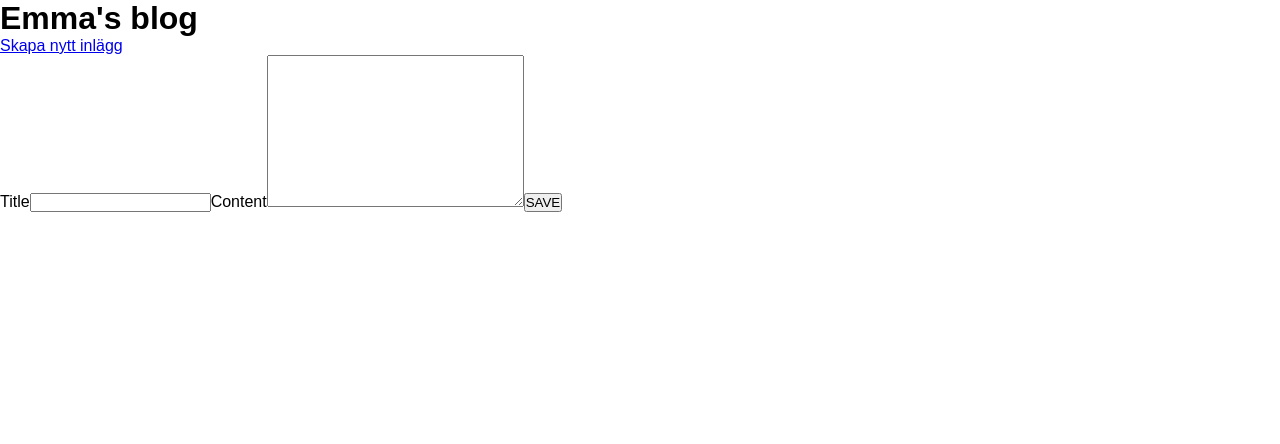
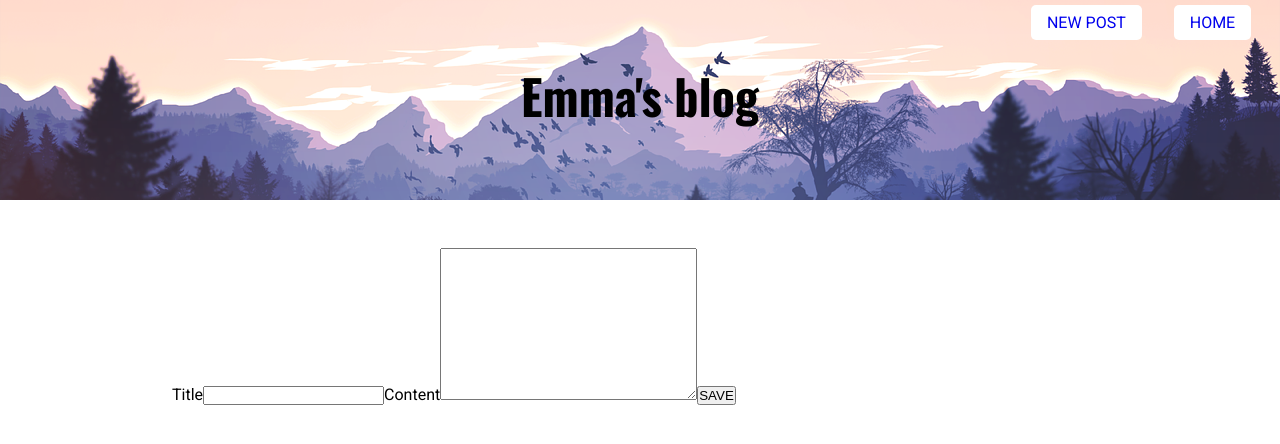
Before and after one commit to emmalearnscode/mini-blog, a Vue app: page /post/1/edit in a window 1280 px wide. Shown: the top 444 px of the page. Built offline with nearby package versions, Linux system fonts and the light colour scheme.

Commit message:
add update and delete logic plus css

```diff
--- a/src/App.vue
+++ b/src/App.vue
@@ -1,14 +1,33 @@
 <template>
   <div id="app">
     <header>
+      <div class="head-container">
+        <nav>
+          <router-link to="/newPost">New post</router-link>
+          <router-link v-if="notHomePath" to="/">HOME</router-link>
+        </nav>
       <h1>Emma's blog</h1>
-<router-link to="/newPost">Skapa nytt inlägg</router-link>
+      </div>
     </header>
-    <router-view/>
+
+
+    <router-view class="body-container" />
   </div>
 </template>
 
+<script>
+export default {
+  computed: {
+    notHomePath() {
+      return this.$route.path != "/"
+    }
+  }
+}
+</script>
+
 <style lang="scss">
+@import url('https://fonts.googleapis.com/css2?family=Oswald:wght@400;700&family=Roboto&display=swap');
+
 * {
   box-sizing: border-box;
   padding: 0;
@@ -17,7 +36,55 @@
 }
 
 body {
-  font-family: Arial, Helvetica, sans-serif;
+  font-family: 'Roboto', sans-serif;
+
+  h1, h2, h3, h4, h5, h6 {
+    font-family: 'Oswald', sans-serif;
+  }
+
+  .body-container {
+    max-width: 1000px;
+      margin: 3rem auto;
+      padding: 0 2rem;
+  }
+
+  header {
+    background-color: aquamarine;
+    background-image: url("./assets/mountains.png");
+    background-position: center;
+    background-repeat: no-repeat;
+    background-size: cover;
+    height: 200px;
+
+
+    .head-container {
+      max-width: 1440px;
+      margin: 0 auto;
+      display: grid;
+      grid-template-columns: 100%;
+      grid-template-rows: 60px 140px;
+    }
+
+
+    nav {
+      place-self: start end;
+      margin: 0.8rem;
+
+      a {
+        text-decoration: none;
+        margin: 1rem;
+        background-color: #fff;
+        padding: 0.5rem 1rem;
+        border-radius: 5px;
+        text-transform: uppercase;
+      }
+    }
+
+    h1 {
+      place-self: start center;
+      font-size: 3rem;
+    }
+  }
 }
 
 
--- a/src/components/BlogPost.vue
+++ b/src/components/BlogPost.vue
@@ -5,20 +5,32 @@
   <p>{{blogPost.content}}</p>
 </section>
 <button @click="editPost(blogPost._id)">EDIT</button>
+<button @click="deletePost(blogPost._id)">DELETE</button>
 
 </div>
 </template>
 
 <script>
 export default {
+  beforeCreate() {
+    let id = this.$route.params.id
+    this.$store.dispatch("fetchOneBlogPost", id)
+
+  },
 computed: {
   blogPost() {
+
     return this.$store.state.BlogModule.currentPost
   }
 },
 methods: {
   editPost(id) {
     this.$router.push(`${id}/edit`)
+  },
+  deletePost(id) {
+
+    this.$store.dispatch("deleteOnePost", id)
+    this.$router.push("/")
   }
 }
 }
--- a/src/components/EditPost.vue
+++ b/src/components/EditPost.vue
@@ -34,6 +34,7 @@ created() {
   this.title = this.blogPost.title;
   this.content = this.blogPost.content
 },
+
 methods: {
   ...mapActions(['editBlogPost']),
 editPost() {
--- a/src/components/NewPost.vue
+++ b/src/components/NewPost.vue
@@ -28,7 +28,8 @@ addPost() {
     title: this.title,
     content: this.content
     }
-  )
+  ),
+  this.$router.push("/")
 }
 }
 }
--- a/src/store/blogModule.store.js
+++ b/src/store/blogModule.store.js
@@ -21,12 +21,8 @@ export default {
     },
     [Mutations.FETCH_ONE_BLOG_POST](state, payload) {
       state.currentPost = payload;
+    },
 
-    },
-    [Mutations.EDIT_BLOG_POST](state, payload) {
-      //Update AllBlogPosts, blogs and current post in state
-      console.log(state, payload);
-    }
   },
   actions: {
     async addBlogPost({commit}, payload) {
@@ -50,7 +46,7 @@ export default {
       const post = await response.json()
       commit(Mutations.FETCH_ONE_BLOG_POST, post)
     },
-    async editBlogPost({commit}, payload) {
+    async editBlogPost({dispatch}, payload) {
       let body = {
         title: payload.title,
         content: payload.content
@@ -61,7 +57,14 @@ export default {
         body: JSON.stringify(body)
       })
       //const updatedPost = await response.json();
-      commit(Mutations.EDIT_BLOG_POST, payload.id)
+      dispatch("fetchAllBlogPosts")
+      dispatch("fetchOneBlogPost", payload.id)
+    },
+    async deleteOnePost({dispatch}, payload) {
+      await fetch(`http://localhost:5000/api/posts/${payload}`, {
+        method: 'DELETE'
+      })
+      dispatch("fetchAllBlogPosts")
     }
   },
 
--- a/src/store/mutationTypes.js
+++ b/src/store/mutationTypes.js
@@ -3,5 +3,3 @@ export const FETCH_ALL_BLOG_POSTS = "FETCH_ALL_BLOG_POSTS"
 export const ADD_NEW_BLOG_POSTS = "ADD_NEW_BLOG_POSTS"
 
 export const FETCH_ONE_BLOG_POST = "FETCH_ONE_BLOG_POST"
-
-export const EDIT_BLOG_POST = "EDIT_BLOG_POST"
--- a/src/views/Home.vue
+++ b/src/views/Home.vue
@@ -3,8 +3,10 @@
     <ul>
       <li v-for="post in blogList" :key="post._id">
         <h3>{{post.title}}</h3>
-        <p>{{post.content}}</p>
-        <button @click="fetchOnePost(post._id)">Read more</button>
+        <div>
+          <p>{{post.content}}</p>
+          <button @click="fetchOnePost(post._id)">Read more</button>
+        </div>
       </li>
     </ul>
   </div>
@@ -27,7 +29,7 @@ export default {
   },
   methods: {
     fetchOnePost(id) {
-      this.$store.dispatch("fetchOneBlogPost", id)
+
 
       this.$router.push("post/" + id)
 
@@ -36,3 +38,15 @@ export default {
 
 }
 </script>
+
+<style lang="scss" scoped>
+ul {
+  list-style: none;
+
+  li {
+    margin: 1.5rem 0;
+    background-color: #FFF6E5;
+    padding: 1rem;
+  }
+}
+</style>
```
Also changed, not shown: src/assets/mountains.png (added).
